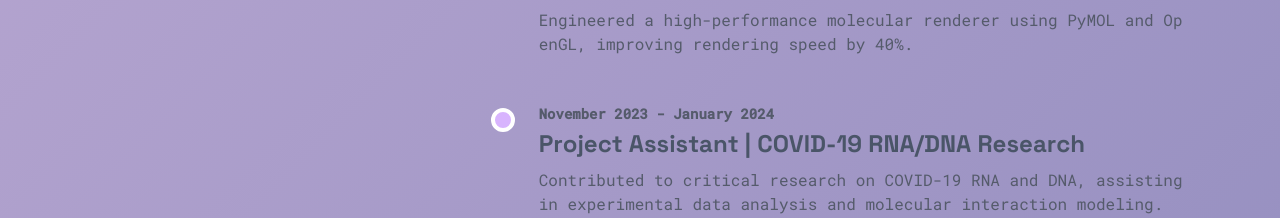
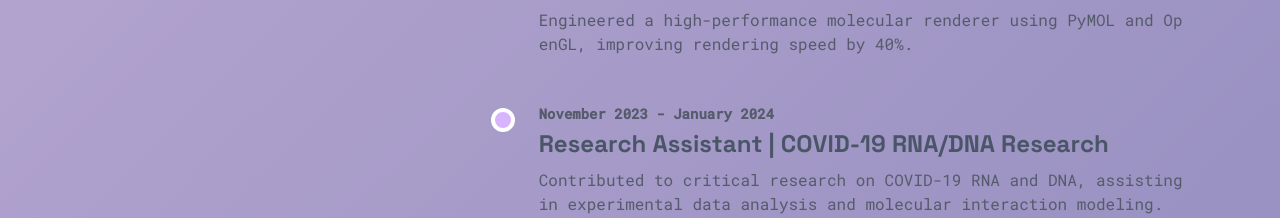
Before and after one commit to VipranshOjha/VipranshOjha, a plain HTML site: page index.html in a window 1280 px wide. Shown: the part 2109-2327 px from the top of the page. Drawn offline with nearby package versions, Linux system fonts and the light colour scheme.

Commit message:
Update index.html

```diff
--- a/index.html
+++ b/index.html
@@ -277,7 +277,7 @@ button {
                         </div>
                         <div class="flex-grow">
                             <p class="text-pink-400 text-sm font-semibold"> November 2023 - January 2024</p>
-                            <h3 class="font-space-grotesk text-2xl font-bold mt-1">Project Assistant | COVID-19 RNA/DNA Research</h3>
+                            <h3 class="font-space-grotesk text-2xl font-bold mt-1">Research Assistant | COVID-19 RNA/DNA Research</h3>
                             <p class="mt-2 text-gray-600">
                                 Contributed to critical research on COVID-19 RNA and DNA, assisting in experimental data analysis and molecular interaction modeling.
                             </p>
```
